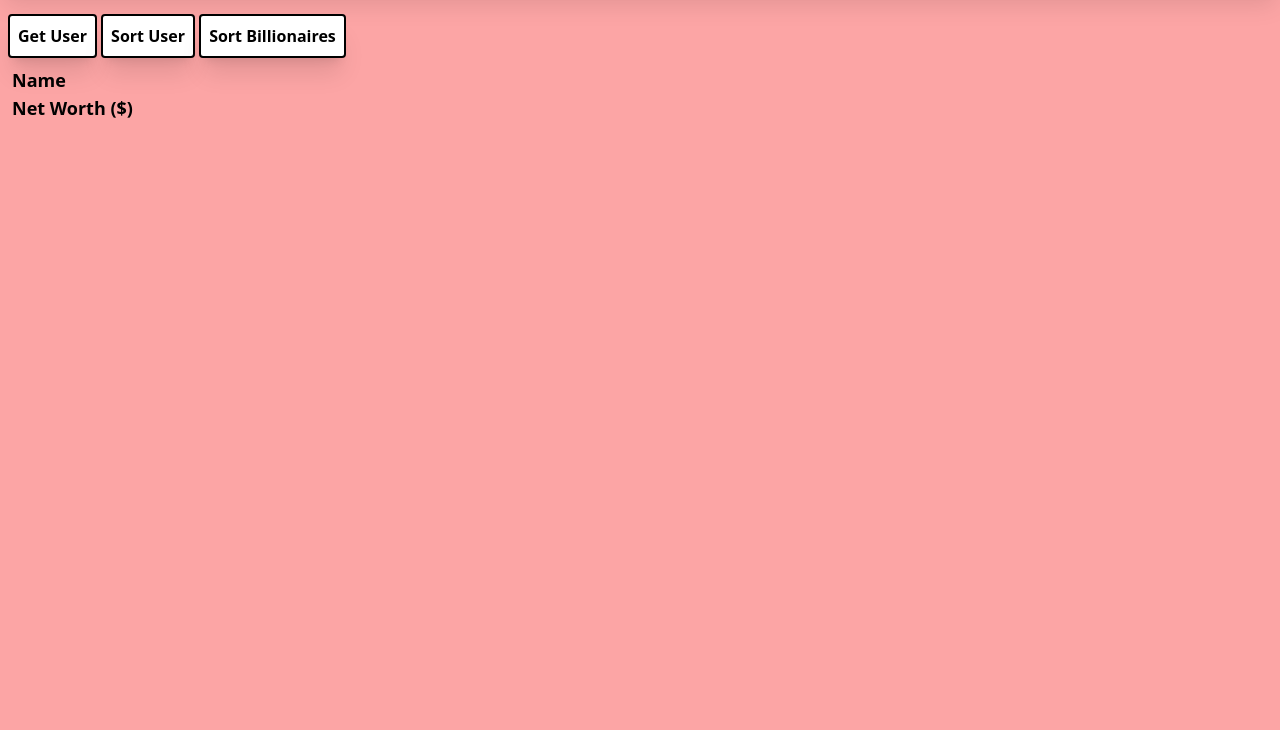
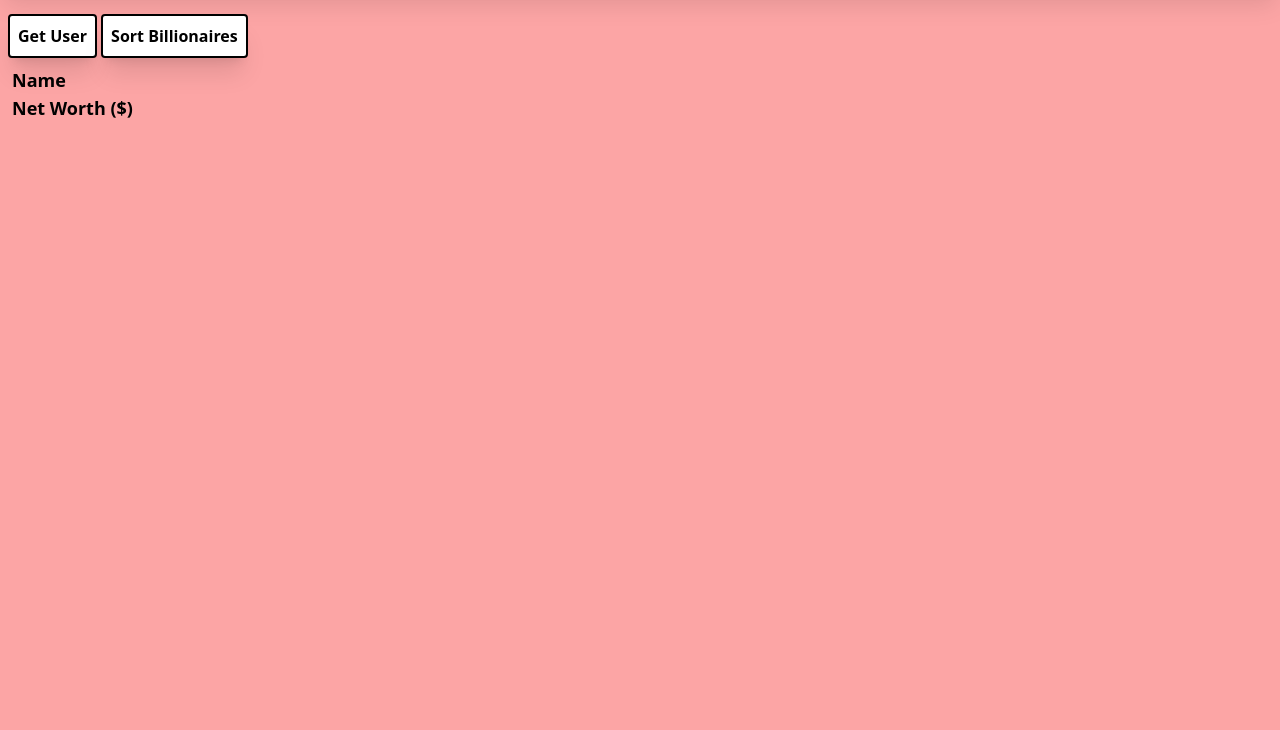
Before and after one commit to SauelAlmonte/wealth-generator, a website: page components/navbar/index.html in a window 1280 px wide. Shown: the part 70-800 px from the top of the page. Drawn offline with Linux system fonts and the light colour scheme.

Commit message:
Implementing JavaScript

```diff
--- a/components/navbar/index.html
+++ b/components/navbar/index.html
@@ -28,11 +28,7 @@
         Get User
 
     </button>
-    <button
-            class="border-2 border-black bg-white p-2 font-bold rounded shadow-xl "
-            id="show-user"
-    >
-        Sort User
+
 
     </button>
     <button
```
